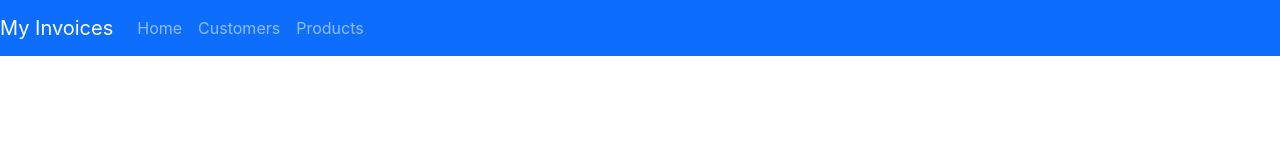
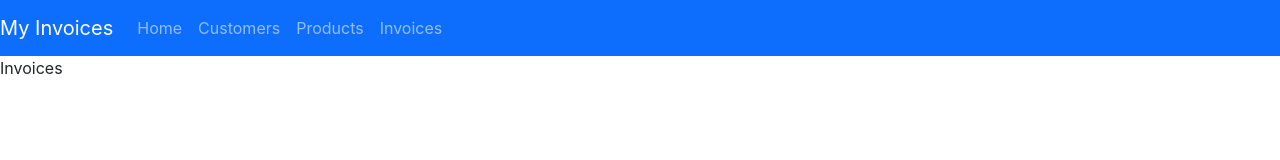
Before and after one commit to dvelez1/my-invoices-app, a React (Create React App) app: page /invoice in a window 1280 px wide. Shown: the top 160 px of the page. Built offline with nearby package versions, Linux system fonts and the light colour scheme.

Commit message:
Create Invoice Route

```diff
--- a/src/App.tsx
+++ b/src/App.tsx
@@ -4,10 +4,12 @@ import { Navbar } from "./components/Navbar";
 import { Home } from "./pages/Home";
 import { CustomersPage } from "./pages/CustomersPage";
 import { ProductsPage } from "./pages/ProductsPage";
+import { InvoicesPage } from "./pages/InvoicesPage";
 
 import { BrowserRouter, Route, Routes } from "react-router-dom";
 import { CustomerUpsert } from "./components/Customers/CustomerUpsert";
 import { ProductUpsert } from "./components/Products/ProductUpsert";
+
 
 function App() {
   return (
@@ -21,6 +23,7 @@ function App() {
             <Route path="/customerUpsert" element={<CustomerUpsert />} />
             <Route path="/product" element={<ProductsPage />} />
             <Route path="/productUpsert" element={<ProductUpsert />} />
+            <Route path="/invoice" element={<InvoicesPage />} />
           </Routes>
         </div>
       </BrowserRouter>
--- a/src/components/Navbar.tsx
+++ b/src/components/Navbar.tsx
@@ -37,6 +37,11 @@ export const Navbar = () => {
                 Products
               </Link>
             </li>
+            <li className="nav-item">
+              <Link className="nav-link" to="/invoice">
+                Invoices
+              </Link>
+            </li>
           </ul>
         </div>
       </nav>
--- /dev/null
+++ b/src/pages/InvoicesPage.tsx
@@ -0,0 +1,9 @@
+import React from 'react'
+
+export const InvoicesPage = () => {
+  return (
+    <div>
+      <p>Invoices</p>
+    </div>
+  )
+}
```
